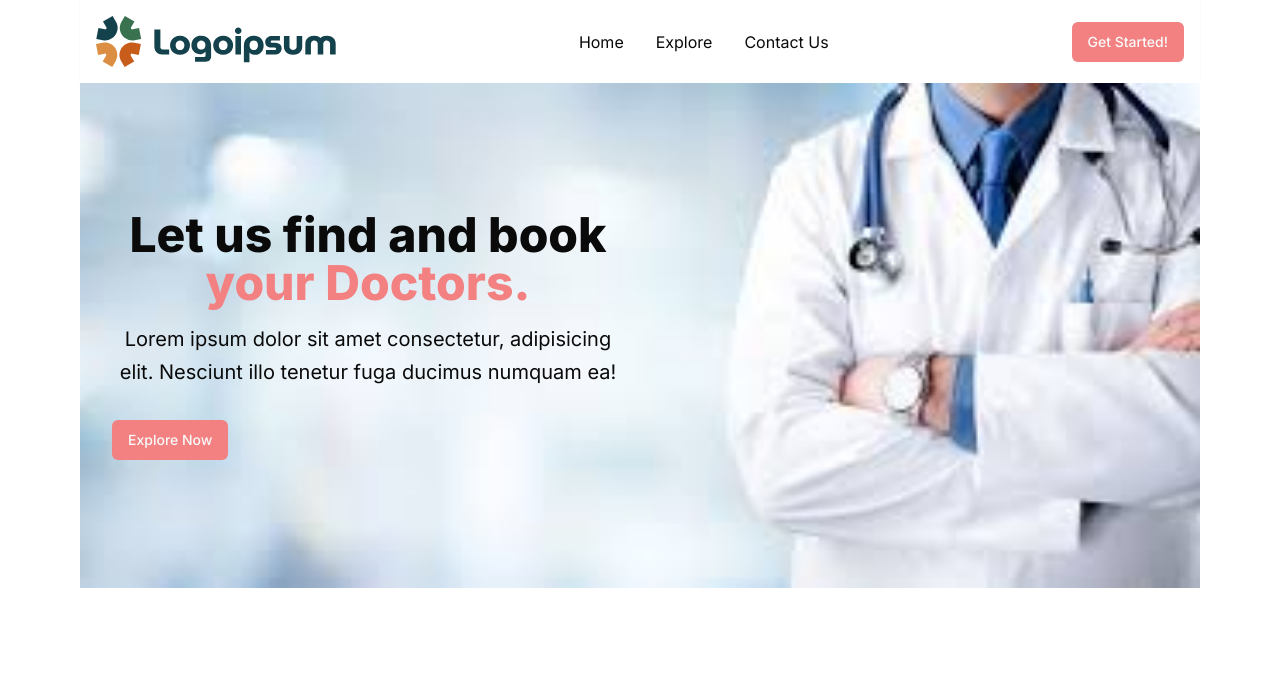
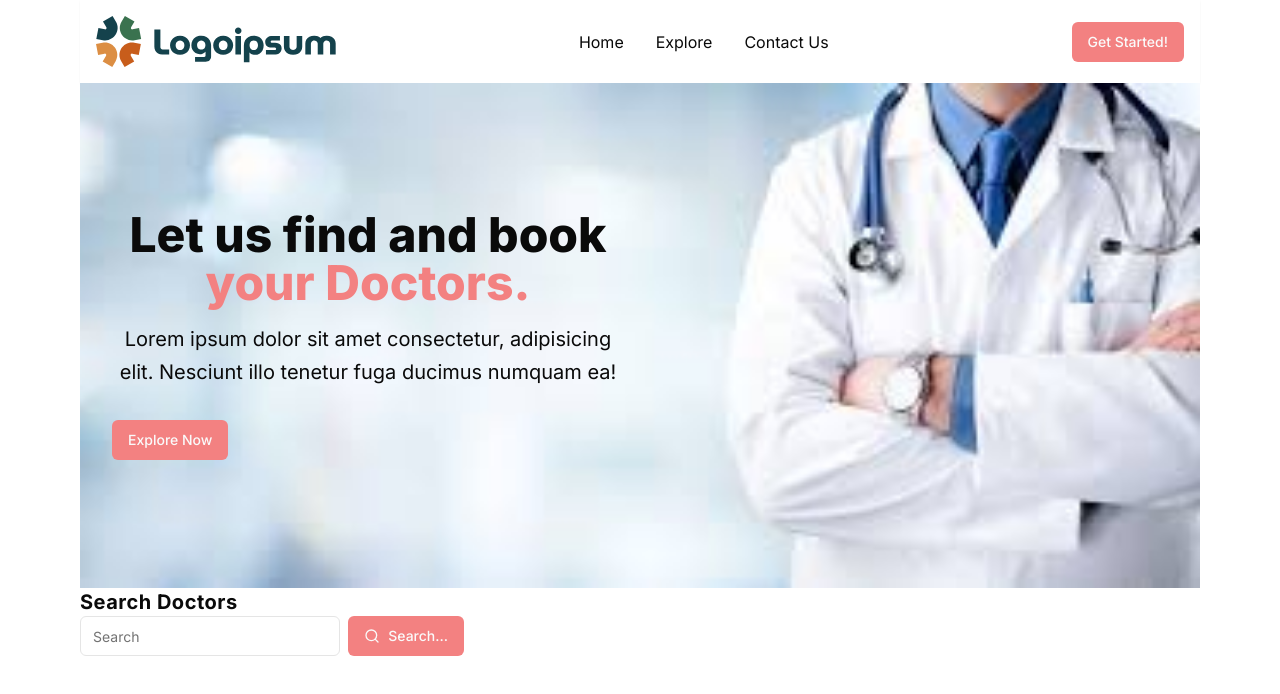
Before and after one commit to phoebehala/p240306_appointment_web_app, a Next.js app: page / in a window 1280 px wide. Shown: the top 694 px of the page. Built offline with nearby package versions, Linux system fonts and the light colour scheme.

Commit message:
Create searchbar

```diff
--- /dev/null
+++ b/app/_components/CategorySearch.jsx
@@ -0,0 +1,20 @@
+import React from 'react'
+import { Button } from '@/components/ui/button'
+import { Input } from '@/components/ui/input'
+
+//icons
+import { Search } from 'lucide-react'
+
+const CategorySearch = () => {
+  return (
+    <div>
+        <h2 className='font-bold text-xl tracking-wide'>Search Doctors</h2>
+        <div className="flex w-full max-w-sm items-center space-x-2">
+            <Input type="text" placeholder="Search" />
+            <Button type="submit"><Search className='h-4 w-4 mr-2' />Search...</Button>
+        </div>
+    </div>
+  )
+}
+
+export default CategorySearch
--- a/app/page.js
+++ b/app/page.js
@@ -1,10 +1,12 @@
 import Image from "next/image";
+import CategorySearch from "./_components/CategorySearch";
 import Hero from "./_components/Hero";
 
 export default function Home() {
   return (
     <div>
       <Hero/>
+      <CategorySearch/>
     </div>
   );
 }
--- /dev/null
+++ b/components/ui/input.jsx
@@ -0,0 +1,19 @@
+import * as React from "react"
+
+import { cn } from "@/lib/utils"
+
+const Input = React.forwardRef(({ className, type, ...props }, ref) => {
+  return (
+    (<input
+      type={type}
+      className={cn(
+        "flex h-10 w-full rounded-md border border-input bg-background px-3 py-2 text-sm ring-offset-background file:border-0 file:bg-transparent file:text-sm file:font-medium placeholder:text-muted-foreground focus-visible:outline-none focus-visible:ring-2 focus-visible:ring-ring focus-visible:ring-offset-2 disabled:cursor-not-allowed disabled:opacity-50",
+        className
+      )}
+      ref={ref}
+      {...props} />)
+  );
+})
+Input.displayName = "Input"
+
+export { Input }
```
